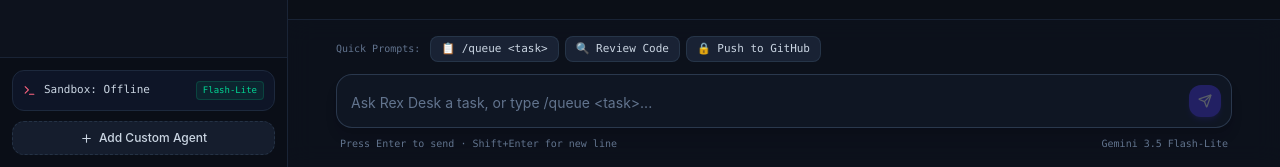
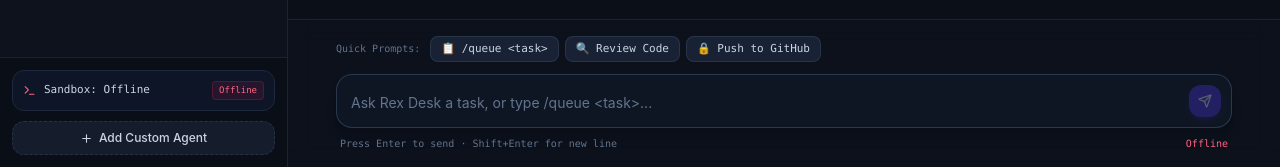
Before and after one commit to Ny-Panha/rex-desk-mvp, a React (Vite) app in the folder frontend/: page / in a window 1280 px wide. Shown: the part 633-800 px from the top of the page. Built offline with nearby package versions, Linux system fonts and the light colour scheme; no server answers.

Commit message:
fix(ui): U7 small honesty cosmetics copy button and dynamic model badge

```diff
--- a/frontend/src/components/ChatPanel.jsx
+++ b/frontend/src/components/ChatPanel.jsx
@@ -350,7 +350,11 @@ export default function ChatPanel({
           </div>
           <div className="flex items-center justify-between text-[10px] text-slate-500 font-mono px-1">
             <span>Press Enter to send · Shift+Enter for new line</span>
-            <span>Gemini 3.5 Flash-Lite</span>
+            {backendOnline && modelName ? (
+              <span>{modelName}</span>
+            ) : !backendOnline ? (
+              <span className="text-rose-400">Offline</span>
+            ) : null}
           </div>
         </div>
       </div>
--- a/frontend/src/components/MessageBubble.jsx
+++ b/frontend/src/components/MessageBubble.jsx
@@ -1,3 +1,4 @@
+import { useState } from 'react'
 import { ShieldAlert, Check, X, Sun, Bot, User, Code2, Terminal } from 'lucide-react'
 
 // Render bold (**text**) and inline code (`code`) inside non-code-block text
@@ -28,6 +29,50 @@ function renderInlineFormatting(paragraph) {
   })
 }
 
+function CodeBlock({ lang, code }) {
+  const [copied, setCopied] = useState(false)
+
+  const handleCopy = async () => {
+    try {
+      if (navigator?.clipboard?.writeText) {
+        await navigator.clipboard.writeText(code)
+      }
+      setCopied(true)
+      setTimeout(() => setCopied(false), 1500)
+    } catch (e) {
+      // fallback
+    }
+  }
+
+  return (
+    <div className="bg-[#080c14] border border-slate-800/80 rounded-xl overflow-hidden my-2.5 shadow-md">
+      <div className="bg-slate-900/90 px-3 py-1.5 border-b border-slate-800/80 flex items-center justify-between text-[10px] font-mono text-slate-400">
+        <div className="flex items-center gap-1.5">
+          <Code2 size={12} className="text-indigo-400" />
+          <span>{lang}</span>
+        </div>
+        <button
+          type="button"
+          onClick={handleCopy}
+          className="text-slate-400 hover:text-white px-2 py-0.5 rounded bg-slate-800/80 hover:bg-slate-700/80 transition-colors cursor-pointer flex items-center gap-1"
+        >
+          {copied ? (
+            <>
+              <Check size={11} className="text-emerald-400" />
+              <span className="text-emerald-400 font-medium">Copied</span>
+            </>
+          ) : (
+            'Copy'
+          )}
+        </button>
+      </div>
+      <pre className="p-3 text-xs font-mono text-emerald-300 overflow-x-auto leading-relaxed">
+        <code>{code}</code>
+      </pre>
+    </div>
+  )
+}
+
 // Lightweight parser for code blocks, inline code, and formatting
 function FormattedContent({ text = '' }) {
   // If text contains triple-backtick code blocks
@@ -43,23 +88,7 @@ function FormattedContent({ text = '' }) {
             const lang = hasLang ? firstLine : 'code'
             const code = hasLang ? lines.slice(1).join('\n') : lines.join('\n')
 
-            return (
-              <div
-                key={idx}
-                className="bg-[#080c14] border border-slate-800/80 rounded-xl overflow-hidden my-2.5 shadow-md"
-              >
-                <div className="bg-slate-900/90 px-3 py-1.5 border-b border-slate-800/80 flex items-center justify-between text-[10px] font-mono text-slate-400">
-                  <div className="flex items-center gap-1.5">
-                    <Code2 size={12} className="text-indigo-400" />
-                    <span>{lang}</span>
-                  </div>
-                  <span className="text-slate-600">read-only</span>
-                </div>
-                <pre className="p-3 text-xs font-mono text-emerald-300 overflow-x-auto leading-relaxed">
-                  <code>{code}</code>
-                </pre>
-              </div>
-            )
+            return <CodeBlock key={idx} lang={lang} code={code} />
           }
 
           return (
@@ -230,7 +259,7 @@ export default function MessageBubble({ message, onResolveApproval }) {
                 ) : isApproved ? (
                   <div className="w-full flex items-center gap-2 px-3.5 py-2.5 bg-emerald-500/10 border border-emerald-500/30 rounded-xl text-emerald-400 text-xs font-semibold">
                     <Check size={15} className="stroke-[2.5]" />
-                    <span>✓ Approved by Nha (Executed on Workspace)</span>
+                    <span>✓ Approved by Nha (Executed)</span>
                   </div>
                 ) : isRejected ? (
                   <div className="w-full flex items-center gap-2 px-3.5 py-2.5 bg-rose-500/10 border border-rose-500/30 rounded-xl text-rose-400 text-xs font-semibold">
--- a/frontend/src/components/Sidebar.jsx
+++ b/frontend/src/components/Sidebar.jsx
@@ -223,9 +223,15 @@ export default function Sidebar({
               {backendOnline ? 'Sandbox: Active' : 'Sandbox: Offline'}
             </span>
           </div>
-          <span className="text-[9px] font-mono px-1.5 py-0.5 rounded bg-emerald-500/10 text-emerald-400 border border-emerald-500/20">
-            Flash-Lite
-          </span>
+          {backendOnline && modelName ? (
+            <span className="text-[9px] font-mono px-1.5 py-0.5 rounded bg-emerald-500/10 text-emerald-400 border border-emerald-500/20">
+              {modelName.replace('gemini-', '')}
+            </span>
+          ) : !backendOnline ? (
+            <span className="text-[9px] font-mono px-1.5 py-0.5 rounded bg-rose-500/10 text-rose-400 border border-rose-500/20">
+              Offline
+            </span>
+          ) : null}
         </div>
 
         {/* Add Agent Button */}
```
